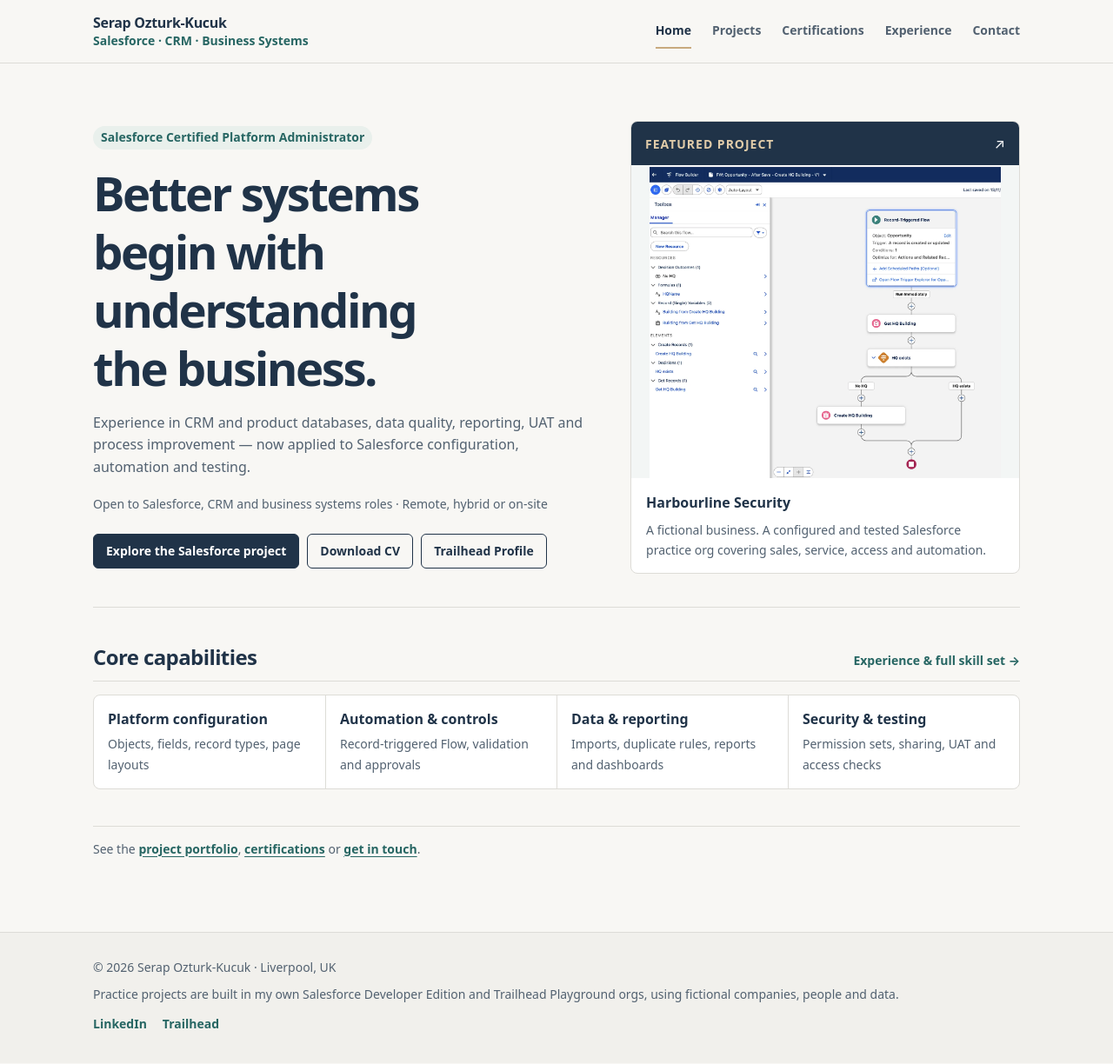
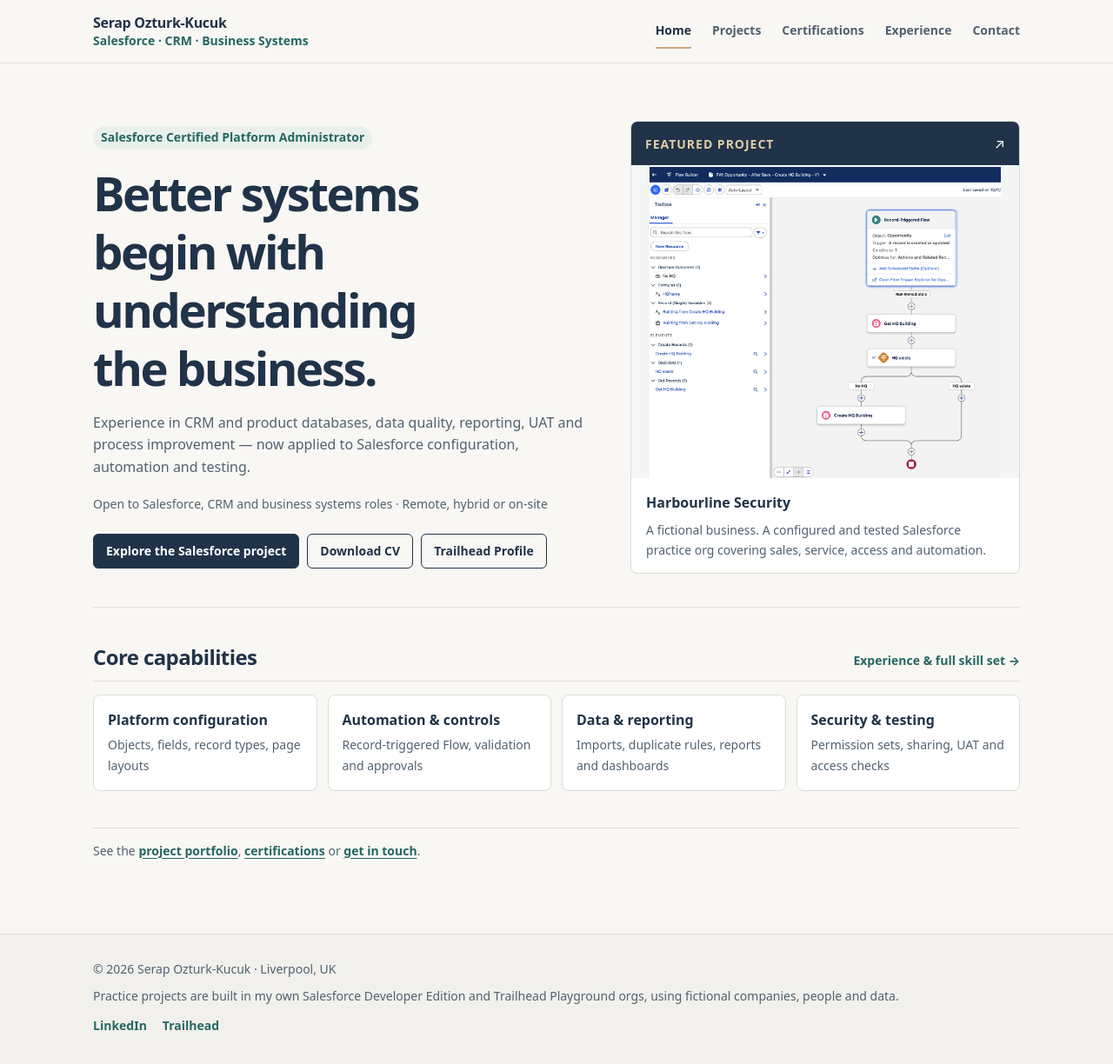
Before and after one commit to serapozturkkucuk/serapozturkkucuk.github.io, a Jekyll site: the page built from index.html, in a window 1280 px wide and 1225 px high. Shown: the whole window at 87% size. Built offline with Jekyll 4.4.1, drawn with Linux system fonts in a browser that asks for light colours.

Commit message:
Give each home capability its own compact card with balanced spacing

```diff
--- a/assets/css/style.css
+++ b/assets/css/style.css
@@ -103,9 +103,8 @@ main.wrap :is(.page-head,.project-showcase,.project-gallery,.case-grid,.case,.st
 .hero-proof-foot strong {font-weight:750}
 .hero-proof-foot span {font-size:var(--fs-small);color:var(--ink-soft)}
 .home-capabilities {gap:15px}
-.home-skill-grid {display:grid;grid-template-columns:repeat(4,minmax(0,1fr));margin:0;padding:0;list-style:none;border:1px solid var(--line);background:var(--surface);border-radius:var(--radius);overflow:hidden}
-.home-skill-grid li {display:grid;align-content:start;gap:6px;min-width:0;padding:16px}
-.home-skill-grid li+li {border-left:1px solid var(--line)}
+.home-skill-grid {display:grid;grid-template-columns:repeat(4,minmax(0,1fr));gap:12px;margin:0;padding:0;list-style:none}
+.home-skill-grid li {display:grid;align-content:start;gap:6px;min-width:0;padding:17px 16px;background:var(--surface);border:1px solid var(--line);border-radius:var(--radius)}
 .home-skill-grid strong {line-height:1.4}
 .home-skill-grid span {color:var(--ink-soft);font-size:var(--fs-small)}
 .home-end-links {padding-top:14px;border-top:1px solid var(--line);color:var(--ink-soft);font-size:var(--fs-small)}
@@ -278,14 +277,13 @@ figure.shot figcaption {font-size:var(--fs-small);color:var(--ink-soft)}
   .project-gallery > :only-child {grid-template-columns:minmax(0,1fr)}
   .project-gallery > :only-child .project-tile-media {aspect-ratio:16/10;height:auto;min-height:0;border-right:0;border-bottom:1px solid var(--line)}
 }
+@media(max-width:900px){.home-skill-grid {grid-template-columns:repeat(2,minmax(0,1fr))}}
 @media(max-width:560px){
   main.wrap {gap:30px;padding-block:27px 56px}
   .head-row {min-height:68px;padding-block:10px}
   .brand-name {font-size:var(--fs-small)}
   .brand-sub {font-size:var(--fs-small);letter-spacing:0}
-  .home-skill-grid {grid-template-columns:repeat(2,minmax(0,1fr))}
-  .home-skill-grid li:nth-child(3) {border-left:0;border-top:1px solid var(--line)}
-  .home-skill-grid li:nth-child(4) {border-top:1px solid var(--line)}
+  .home-skill-grid {grid-template-columns:minmax(0,1fr);gap:10px}
   .value-grid {grid-template-columns:minmax(0,1fr)}
   .value-grid li:nth-child(even) {border-left:0}
   .experience-skills,.skill-table,.contact-list {grid-template-columns:minmax(0,1fr)}
```
